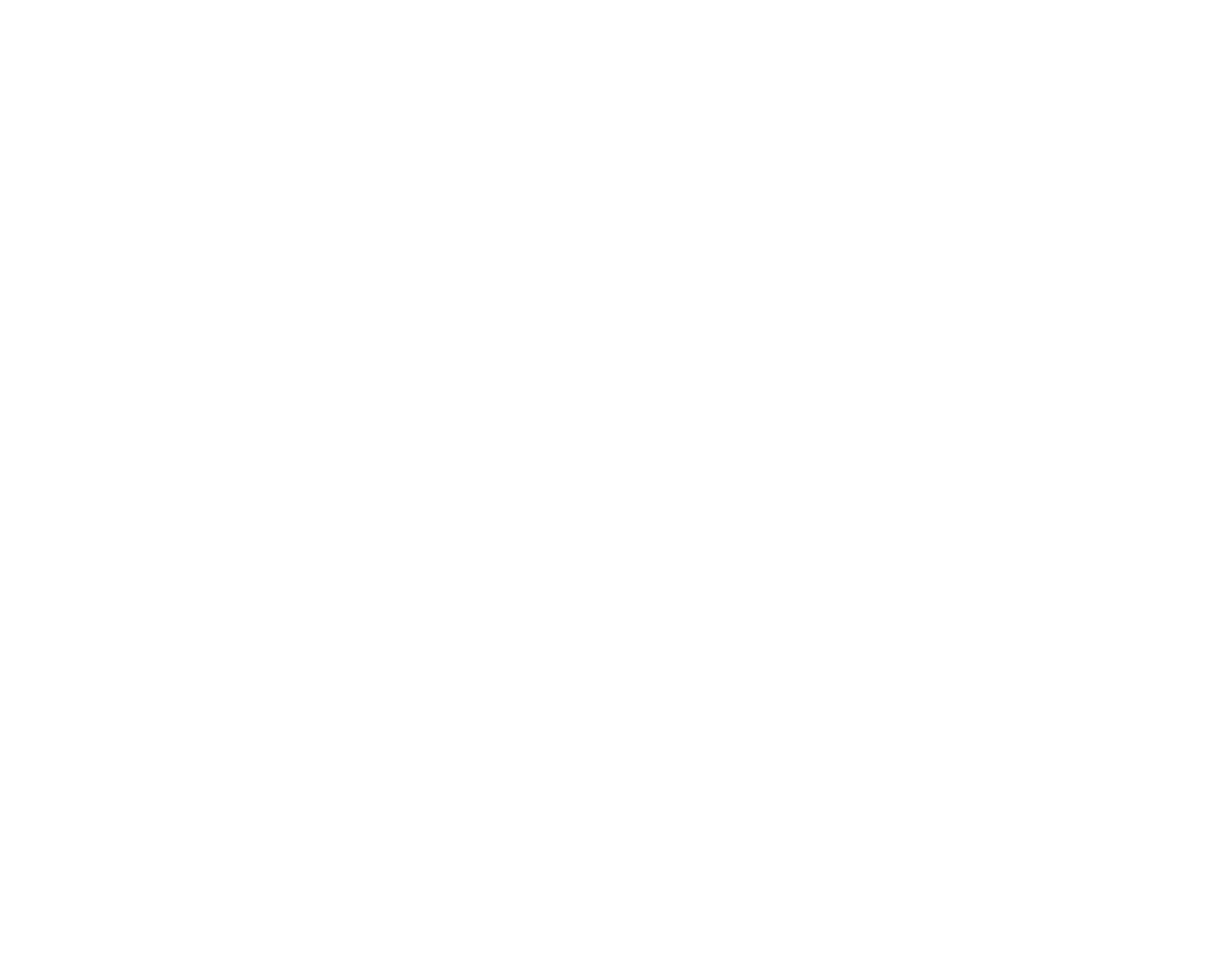
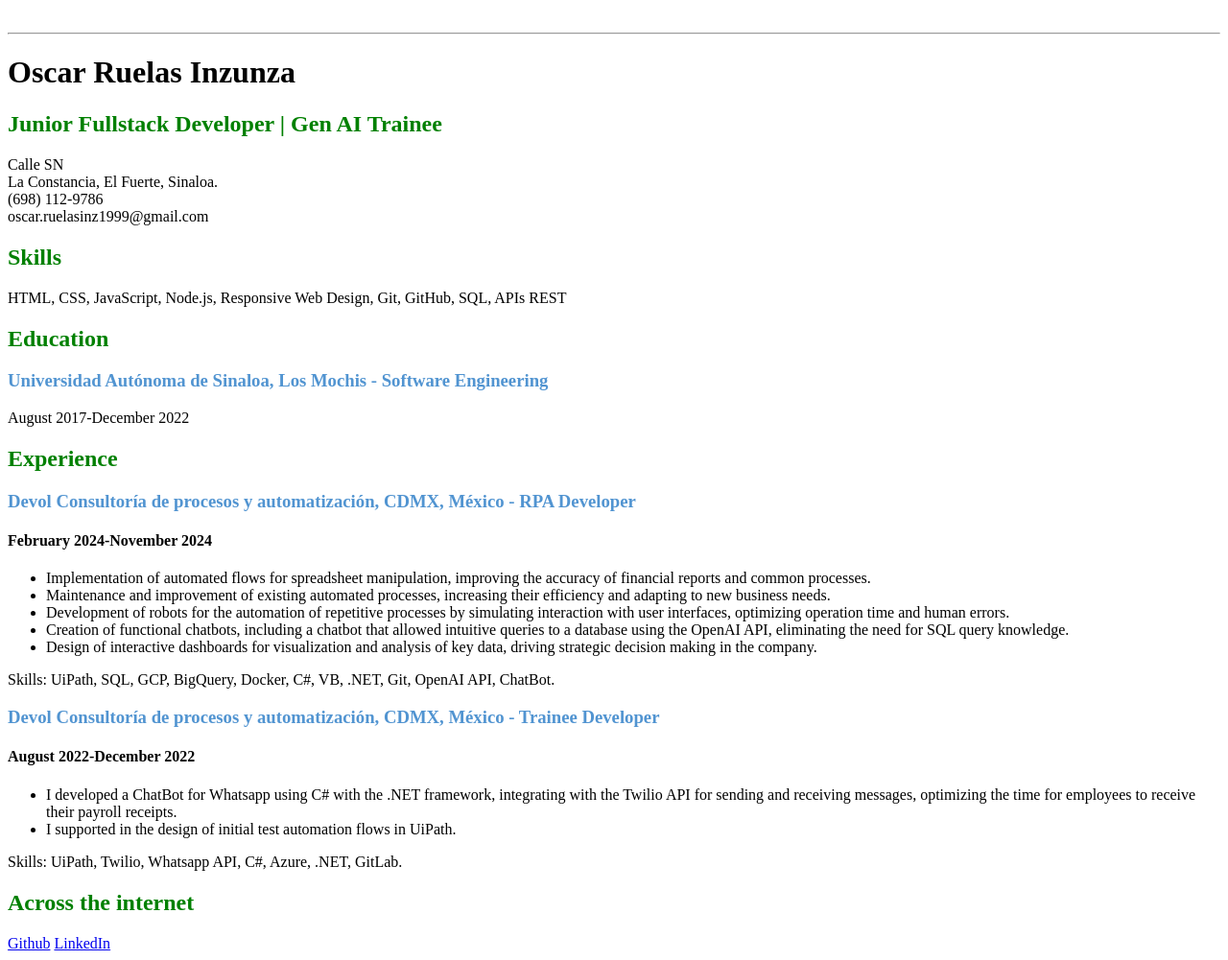
Before and after one commit to oscar-ruinz/roadmap.sh-projects, a plain HTML site: page FrontEnd/01 - Single page CV/index.html in a window 1280 px wide. Shown: the whole page at 96% size. Before the commit the page ends 800 px from the top, so only its background shows below. Drawn offline with Linux system fonts and the light colour scheme.

Commit message:
add project Single-Page-CV

```diff
--- a/FrontEnd/01 - Single page CV/index.html
+++ b/FrontEnd/01 - Single page CV/index.html
@@ -3,9 +3,65 @@
 <head>
     <meta charset="UTF-8">
     <meta name="viewport" content="width=device-width, initial-scale=1.0">
-    <title>Document</title>
+    <title>Single-Page CV</title>
+    <meta property="og:title" content="Single-Page CV">
+    <meta property="og:description" content="Simple CV of a software developer">
+    <meta property="og:image" content="https://assets.roadmap.sh/guest/resume-template-zyl70.png"/>
+    <meta property="og:url" content="URL of the page" />
+    <meta property="og:type" content="website" />
+    <meta property="og:site_name" content="Ruinz" />
+    <meta property="og:locale" content="en_US" />
+    <link rel="shortcut icon" href="img/cv.png" type="image/x-icon">
 </head>
 <body>
+    <br>
+    <hr>
+    <h1>Oscar Ruelas Inzunza</h1>
+    <section class="data">
+        <article class="personal">
+            <h2 style="color: green;">Junior Fullstack Developer | Gen AI Trainee</h2>
+            <p>
+                Calle SN <br>
+                La Constancia, El Fuerte, Sinaloa. <br>
+                (698) 112-9786 <br>
+                oscar.ruelasinz1999@gmail.com
+            </p>
+        </article>
+        <article class="skill">
+            <h2 style="color: green;">Skills</h2>
+            <p>HTML, CSS, JavaScript, Node.js, Responsive Web Design, Git, GitHub, SQL, APIs REST</p>
+        </article>
+        <article class="education">
+            <h2 style="color: green;">Education</h2>
+            <h3 style="color: #5194D1;">Universidad Autónoma de Sinaloa, Los Mochis - Software Engineering</h3>
+            <p>August 2017-December 2022</p>
+        </article>
+        <article class="experience">
+            <h2 style="color: green;">Experience</h2>
+            <h3 style="color: #5194D1;">Devol Consultoría de procesos y automatización, CDMX, México - RPA Developer</h3>
+            <h4>February 2024-November 2024</h4>
+            <ul>
+                <li>Implementation of automated flows for spreadsheet manipulation, improving the accuracy of financial reports and common processes.</li>
+                <li>Maintenance and improvement of existing automated processes, increasing their efficiency and adapting to new business needs.</li>
+                <li>Development of robots for the automation of repetitive processes by simulating interaction with user interfaces, optimizing operation time and human errors.</li>
+                <li>Creation of functional chatbots, including a chatbot that allowed intuitive queries to a database using the OpenAI API, eliminating the need for SQL query knowledge.</li>
+                <li>Design of interactive dashboards for visualization and analysis of key data, driving strategic decision making in the company.</li>
+            </ul>
+            <p>Skills: UiPath, SQL, GCP, BigQuery, Docker, C#, VB, .NET, Git, OpenAI API, ChatBot.</p>
+            <h3 style="color: #5194D1;">Devol Consultoría de procesos y automatización, CDMX, México - Trainee Developer</h3>
+            <h4>August 2022-December 2022</h4>
+            <ul>
+                <li>I developed a ChatBot for Whatsapp using C# with the .NET framework, integrating with the Twilio API for sending and receiving messages, optimizing the time for employees to receive their payroll receipts.</li>
+                <li>I supported in the design of initial test automation flows in UiPath.</li>
+            </ul>
+            <p>Skills: UiPath, Twilio, Whatsapp API, C#, Azure, .NET, GitLab.</p>
 
+        </article>
+        <article class="social">
+            <h2 style="color: green;">Across the internet</h2>
+            <a href="https://github.com/oscar-ruinz">Github</a>
+            <a href="https://www.linkedin.com/in/oscar-ruinz/">LinkedIn</a>
+        </article>
+    </section>
 </body>
 </html>
```
Also changed, not shown: Assets/Images/Single-Page-CV.png (added), FrontEnd/01 - Single page CV/img/cv.png (added), 1 other file.
